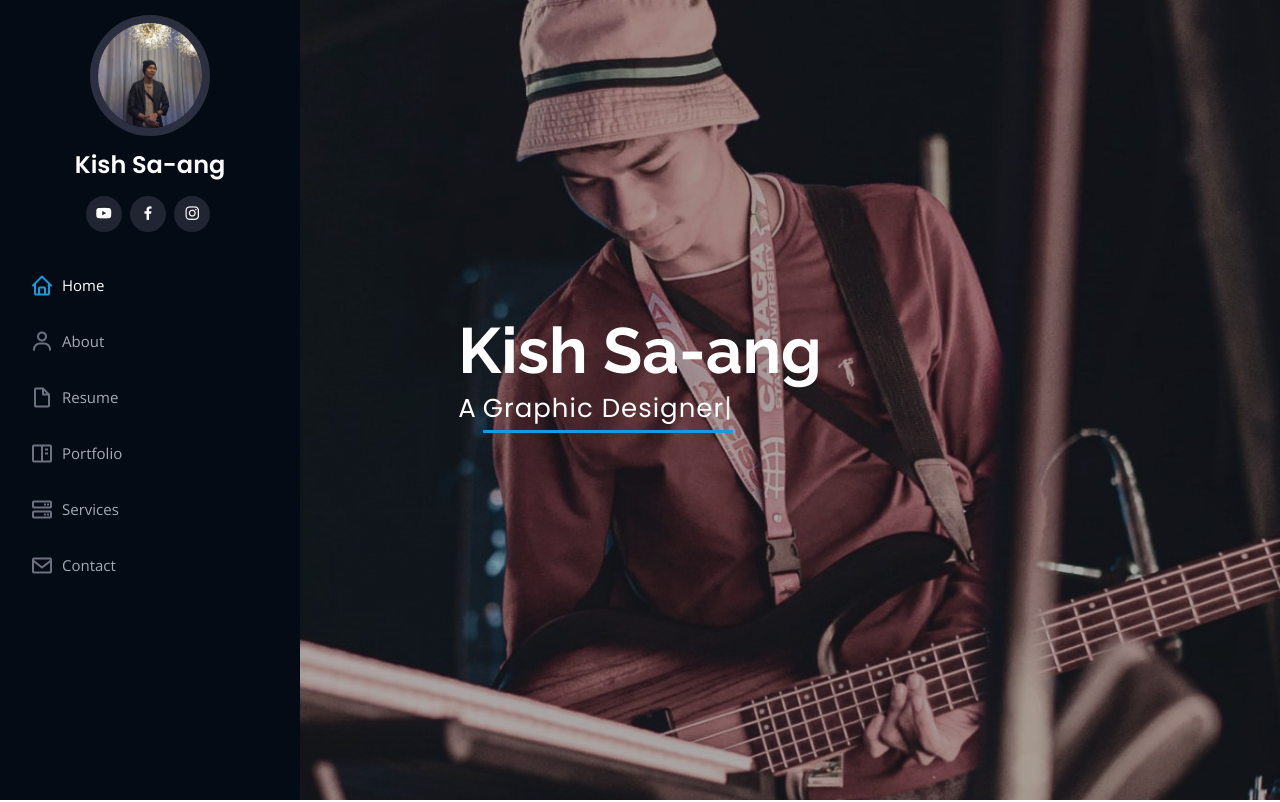
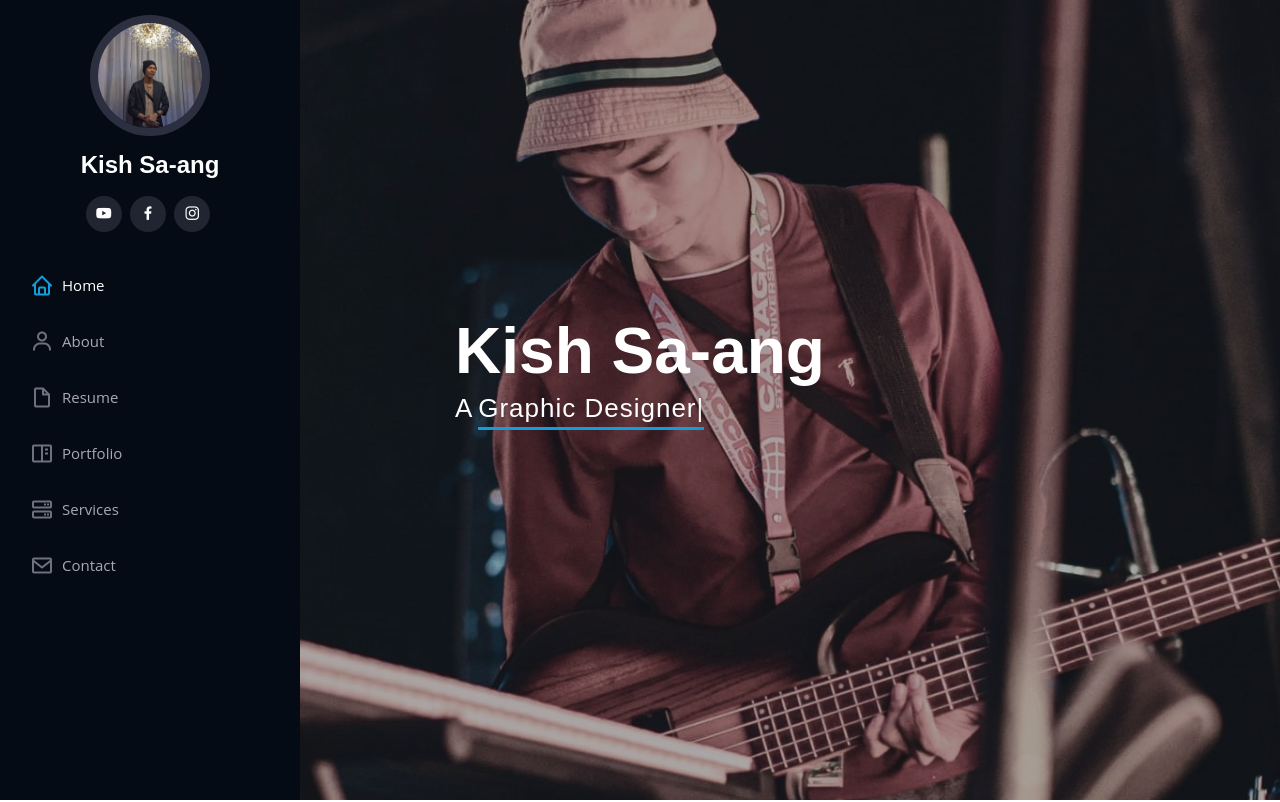
Before and after one commit to LazyKish/iPortfolio1, a plain HTML site: page index.html in a window 1280 px wide. Shown: the top 802 px of the page. Drawn offline with nearby package versions, Linux system fonts and the light colour scheme.

Commit message:
index.html

```diff
--- a/index.html
+++ b/index.html
@@ -12,9 +12,6 @@
   <!-- Favicons -->
   <link href="assets/img/favicon.png" rel="icon">
   <link href="assets/img/apple-touch-icon.png" rel="apple-touch-icon">
-
-  <!-- Google Fonts -->
-  <link href="https://fonts.googleapis.com/css?family=Open+Sans:300,300i,400,400i,600,600i,700,700i|Raleway:300,300i,400,400i,500,500i,600,600i,700,700i|Poppins:300,300i,400,400i,500,500i,600,600i,700,700i" rel="stylesheet">
 
   <!-- Vendor CSS Files -->
   <link href="assets/vendor/aos/aos.css" rel="stylesheet">
```
